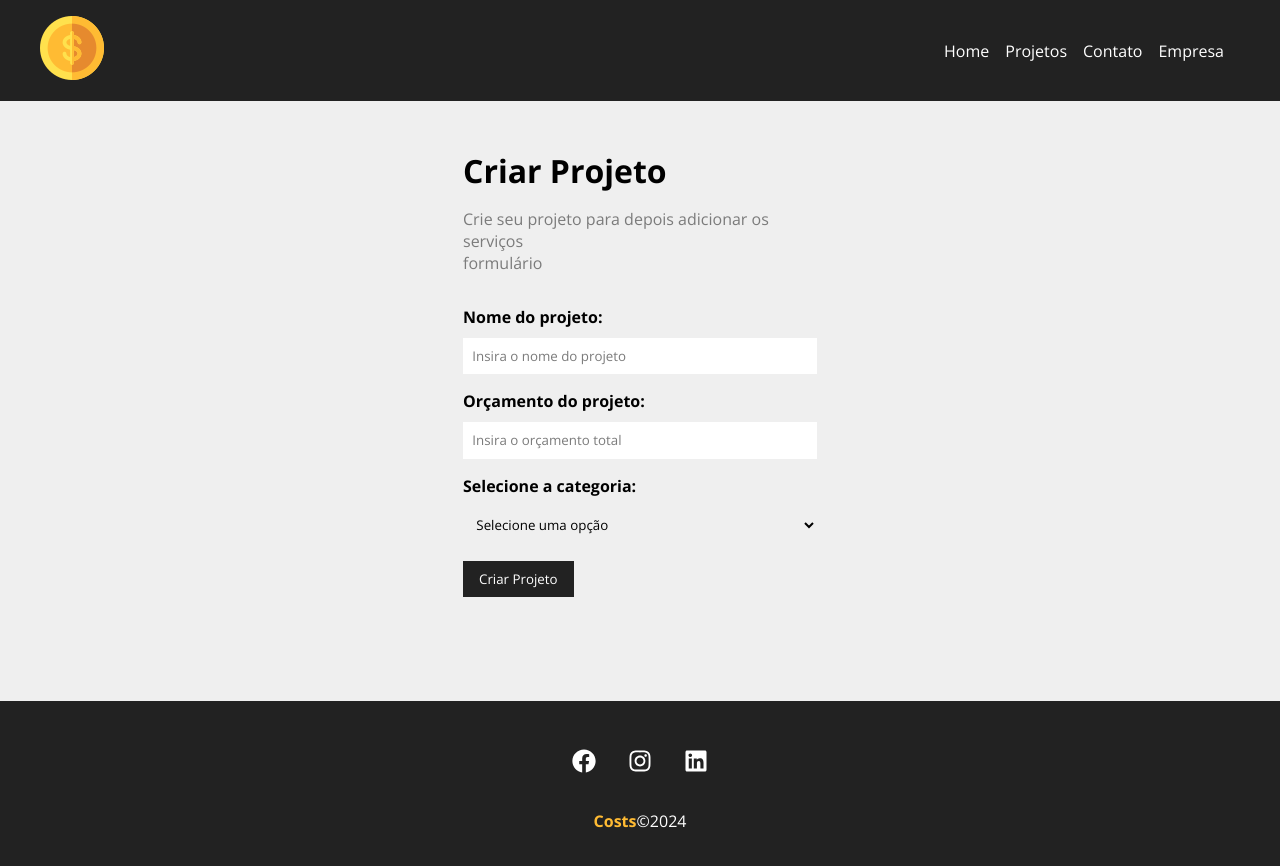
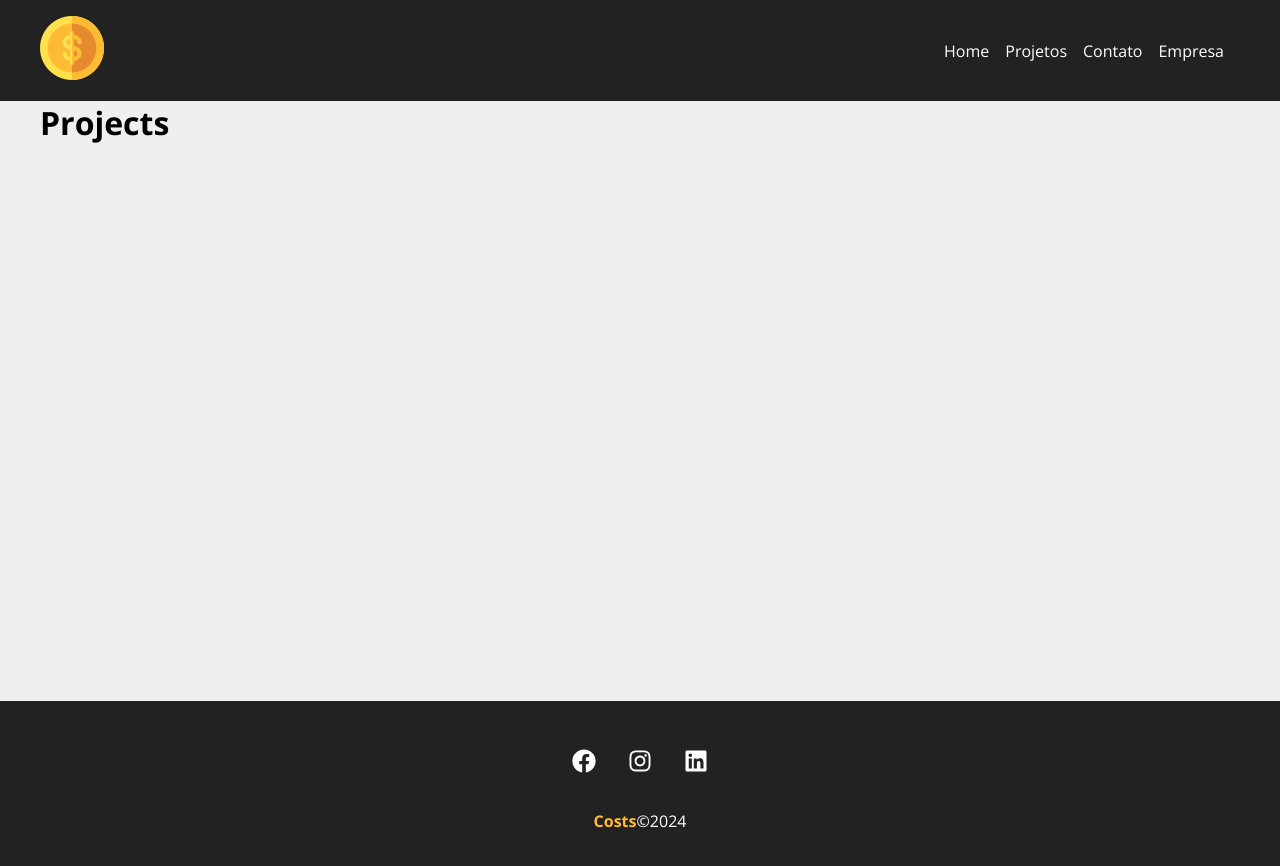
Before and after one commit to limberjhonathan/projeto-react, a React (Create React App) app: page /projects in a window 1280 px wide. Shown: the top 866 px of the page. Built offline with nearby package versions, Linux system fonts and the light colour scheme; data requests are answered from the project's data file.

Commit message:
Adição do API

```diff
--- a/db.json
+++ b/db.json
@@ -2,19 +2,19 @@
   "projects": [],
   "categories": [
     {
-            "id": 1,
+      "id": "1",
       "name": "Infra"
     },
     {
-            "id": 2,
+      "id": "2",
       "name": "Dsenvolvimento"
     },
     {
-            "id": 3,
+      "id": "3",
       "name": "Design"
     },
     {
-            "id": 4,
+      "id": "4",
       "name": "Planejamento"
     }
   ]
--- a/src/App.js
+++ b/src/App.js
@@ -7,7 +7,7 @@ import NewProject from './components/pages/NewProject';
 import Container from "./components/layout/Container";
 import Navbar from "./components/layout/Navbar";
 import Footer from "./components/layout/Footer";
-// import Projects from "./components/pages/projects";
+import Projects from "./components/pages/projects";
 
 function App() {
   return (
@@ -16,7 +16,7 @@ function App() {
       <Container customClass='min-height'>
         <Routes>
           <Route path="/" element={<Home />} />
-          <Route path="/projects" element={<NewProject />} />
+          <Route path="/projects" element={<Projects />} />
           <Route path="/company" element={<Company />} />
           <Route path="/contact" element={<Contact />} />
           <Route path="/newproject" element={<NewProject />} />
--- a/src/components/form/Select.js
+++ b/src/components/form/Select.js
@@ -4,7 +4,7 @@ export default function Select({ text, name, options, handleOnChange, value }) {
     return (
         <div className={styles.form_control}>
             <label htmlFor={name}>{text}:</label>
-            <select name={name} id={name}>
+            <select name={name} id={name} onChange={handleOnChange} value={value || ''}>
                 <option>Selecione uma opção</option>
                 {options.map((option) => (
                     <option value={option.id} key={option.id}>{option.name}</option>
--- a/src/components/pages/NewProject.js
+++ b/src/components/pages/NewProject.js
@@ -1,13 +1,39 @@
+import { useNavigate } from 'react-router-dom';
+// import { v4 as uuidv4 } from 'uuid';
+
 import ProjectForm from '../project/ProjectForm'
 import styles from './NewProjetc.module.css'
 
 export default function NewProject() {
+
+    const navigate = useNavigate();
+
+    function createPost(project) {
+        // project.id = uuidv4();
+        project.cost = 0;
+        project.services = [];
+
+        fetch('http://localhost:5000/projects', {
+            method: "POST",
+            headers: {
+                'Content-Type': 'aplication/json'
+            },
+            body: JSON.stringify(project),
+        })
+            .then((resp) => resp.json())
+            .then((data) => {
+                console.log(data)
+                navigate('/projects', { message: 'Projeto criado com sucesso!' });
+            })
+            .catch(err => console.log(err))
+    }
+
     return (
         <div className={styles.newproject_container}>
             <h1>Criar Projeto</h1>
             <p>Crie seu projeto para depois adicionar os serviços</p>
             <p>formulário</p>
-            <ProjectForm btnText='Criar Projeto'/>
+            <ProjectForm handleSubmit={createPost} btnText='Criar Projeto' />
         </div>
     )
 }
--- a/src/components/project/ProjectForm.js
+++ b/src/components/project/ProjectForm.js
@@ -5,9 +5,10 @@ import SubmitButton from '../form/SubmitButton'
 import Input from '../form/input'
 import styles from './ProjectForm.module.css'
 
-export default function ProjectForm({btnText}) {
+export default function ProjectForm({ handleSubmit, btnText, ProjectData }) {
 
     const [categories, setCategories] = useState([])
+    const [project, setProject] = useState(ProjectData || {})
 
     useEffect(() => {
         async function fetchCategories() {
@@ -28,12 +29,32 @@ export default function ProjectForm({btnText}) {
         fetchCategories();
     }, []);
 
+    const submit = (e) => {
+        e.preventDefault()
+        handleSubmit(project)
+    }
+
+    function handleChange(e) {
+        console.log("project -------> ", project)
+        setProject({ ...project, [e.target.name]: e.target.value })
+    }
+
+    function handleCategory(e) {
+        setProject({
+            ...project,
+            category: {
+                id: e.target.value,
+                name: e.target.options[e.target.selectedIndex].text,
+            },
+        })
+    }
+
     return (
-        <form className={styles.form}>
-            <Input type='text' text='Nome do projeto' name='name' placeHolder='Insira o nome do projeto'/>
-            <Input type='number' text='Orçamento do projeto' name='budget' placeHolder='Insira o orçamento total'/>
-            <Select name="category_id" text="Selecione a categoria" options={categories}/>
-            <SubmitButton text={btnText}/>
+        <form onSubmit={submit} className={styles.form}>
+            <Input handleOnChange={handleChange} type='text' text='Nome do projeto' name='name' placeHolder='Insira o nome do projeto' value={project.name ? project.name : ''}/>
+            <Input handleOnChange={handleChange} type='number' text='Orçamento do projeto' name='budget' placeHolder='Insira o orçamento total' value={project.budget ? project.budget : ''}/>
+            <Select handleOnChange={handleCategory} name="category_id" text="Selecione a categoria" options={categories} value={project.category ? project.category.id : ''}/>
+            <SubmitButton text={btnText} />
         </form>
     )
 }
```
Lines whose indentation alone changed are shown as unchanged.
